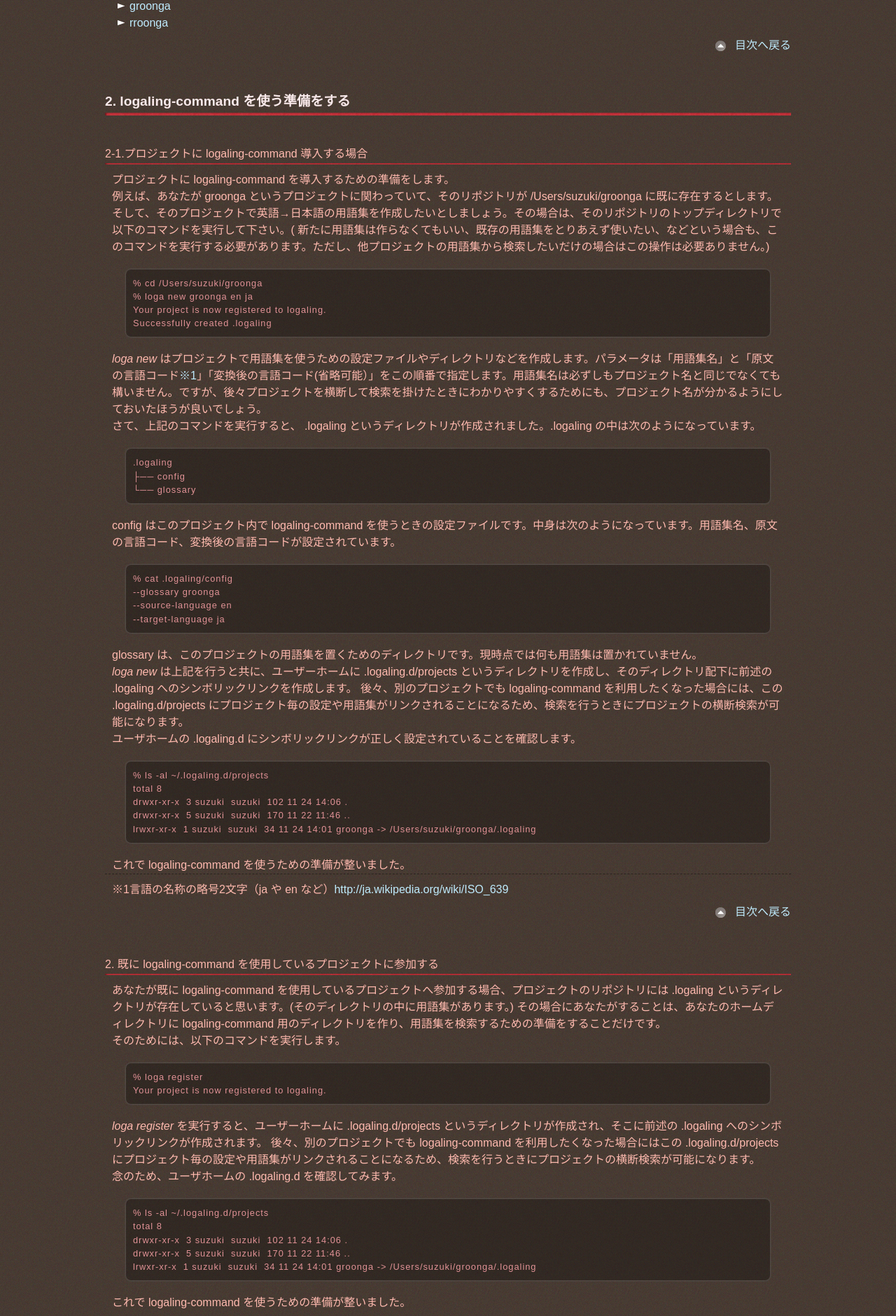
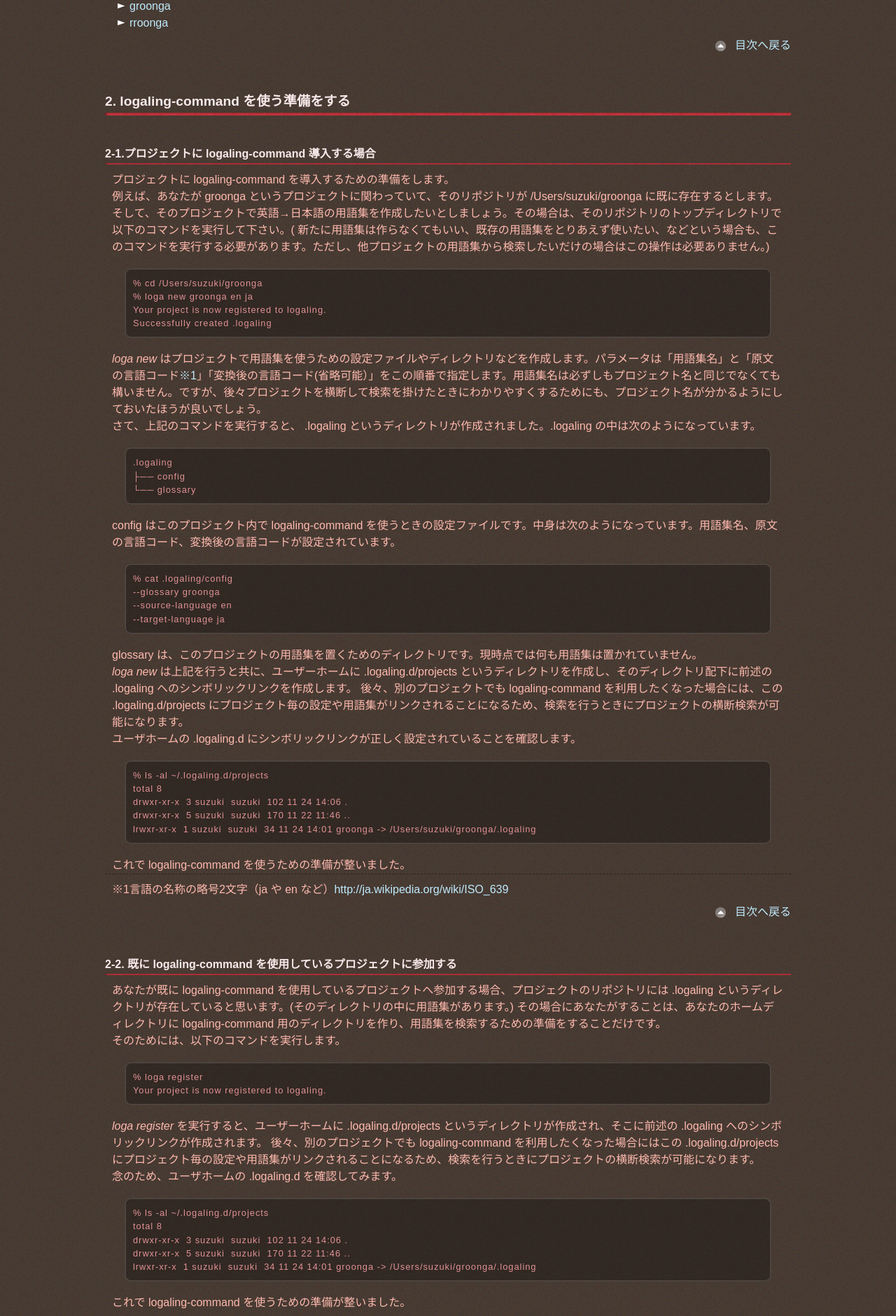
Before and after one commit to logaling/logaling.github.com, a Jekyll site: the page built from tutorial.md, in a window 1280 px wide. Shown: the part 1564-3444 px from the top of the page at 70% size. Built offline with Jekyll 4.4.1, drawn with Linux system fonts in a browser that asks for light colours; some web fonts are replaced; Markdown is read by kramdown in place of the engine named in the settings; some of the changed text lies outside the part shown.

Commit message:
[#22472243] fix the numbering on tutorial

```diff
--- a/stylesheets/common.css
+++ b/stylesheets/common.css
@@ -135,7 +135,8 @@ article h4 {
   font-size: 100%; }
 
 article h2 a,
-article h3 a {
+article h3 a,
+article h4 a {
   font-weight: bold;
   color: #f9e9ea;
 }
--- a/tutorial.md
+++ b/tutorial.md
@@ -127,7 +127,7 @@ glossary は、このプロジェクトの用語集を置くためのディレ
 
 
 
-#### <a id="register">2. 既に logaling-command を使用しているプロジェクトに参加する</a> ####
+#### <a id="register">2-2. 既に logaling-command を使用しているプロジェクトに参加する</a> ####
 
 あなたが既に logaling-command を使用しているプロジェクトへ参加する場合、プロジェクトのリポジトリには .logaling というディレクトリが存在していると思います。(そのディレクトリの中に用語集があります。)
 その場合にあなたがすることは、あなたのホームディレクトリに logaling-command 用のディレクトリを作り、用語集を検索するための準備をすることだけです。
@@ -181,7 +181,7 @@ logaling-comand を使う
 
 
 
-### <a id="lookup-csv">1-1. プロジェクトに既にある対訳用語集を logaling-command で検索できるようにする</a> ###
+#### <a id="lookup-csv">1-1. プロジェクトに既にある対訳用語集を logaling-command で検索できるようにする</a> ###
 
 プロジェクトで既に「用語-対訳」のペアを用語集として何らかの形式で持っている場合があります。
 logaling-command では、そのような場合のために、1行1用語ペアの CSV/TSV 形式を検索対象の用語集としてサポートしています。[※2](#kome2)
@@ -208,7 +208,7 @@ logaling-command では、そのような場合のために、1行1用語ペア
 <p class="toTop"><a href="#index">目次へ戻る</a></p>
 
 
-### <a id="import">1-2. 有名プロジェクトの用語集を logaling-command で検索できるようにする</a> ###
+#### <a id="import">1-2. 有名プロジェクトの用語集を logaling-command で検索できるようにする</a> ###
 
 自分が参加しているプロジェクト以外で、同じ用語がどのように訳されているのかを知りたい場合があるかもしれません。 *loga import* で、いくつかの有名プロジェクトで利用されている用語集をインポートすることができます。
 
@@ -283,7 +283,7 @@ logaling-command では、そのような場合のために、1行1用語ペア
 
 
 <!-------------- ここから ----------------->
-### <a id="without-target-lang">1. 一つのプロジェクトで複数言語への翻訳が同時に進行している場合</a> ###
+#### <a id="without-target-lang">2-1. 一つのプロジェクトで複数言語への翻訳が同時に進行している場合</a> ###
 （！！※未実装なので、内容は変わる可能性があります！！）
 一つのプロジェクトで複数言語への翻訳が同時に進行している場合には、プロジェクトのリポジトリに含める設定としての「翻訳言語（target-language）」を決めたくない場合があるかもしれません。
 例えば、元のドキュメントは英語で、それを日本語とフランス語に翻訳したい。さらに、後から別の言語にも翻訳していく可能性があるような場合です。
```
